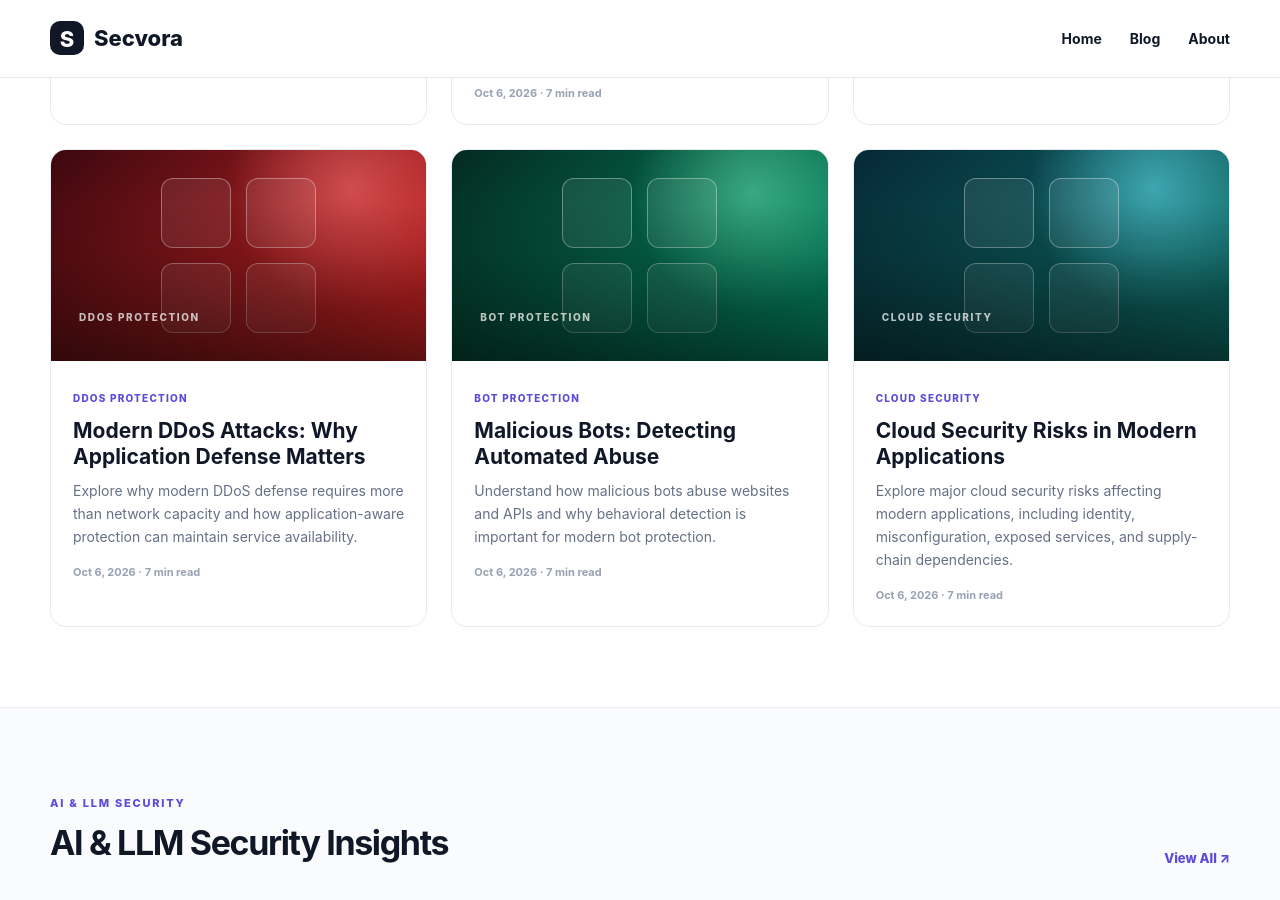
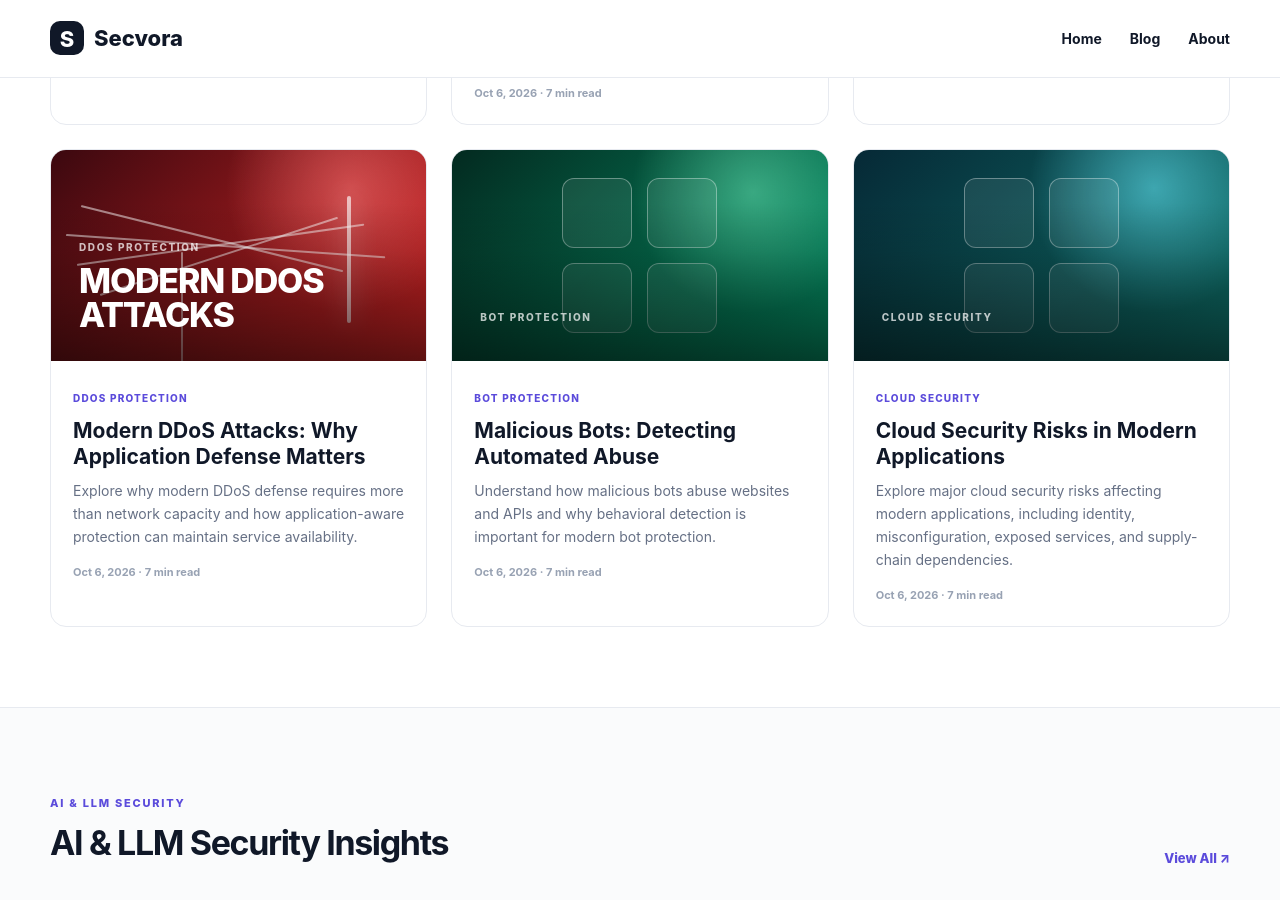
Before and after one commit to prasadprechu/Secvora, a Jekyll site: the page built from index.html, in a window 1280 px wide and 900 px high, scrolled down 1231 px. Built offline with Jekyll 4.4.1, drawn with Linux system fonts in a browser that asks for light colours.

Commit message:
Update 2026-10-06-modern-ddos.md

```diff
--- a/_posts/2026-10-06-modern-ddos.md
+++ b/_posts/2026-10-06-modern-ddos.md
@@ -6,6 +6,8 @@ category_slug: ddos-protection
 date: 2026-10-06
 permalink: /modern-ddos/
 description: "Explore why modern DDoS defense requires more than network capacity and how application-aware protection can maintain service availability."
+focus_keyword: "Modern DDoS Attacks"
+visual: traffic-wave
 read_time: 7
 author: "Secvora Research"
 ---
```
